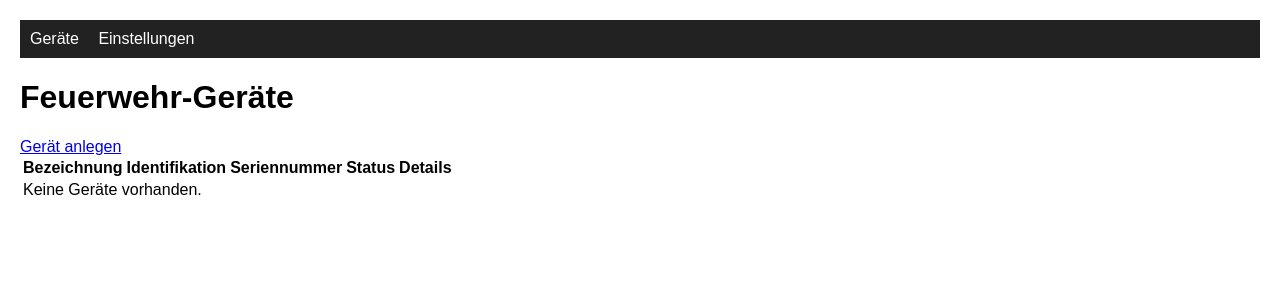
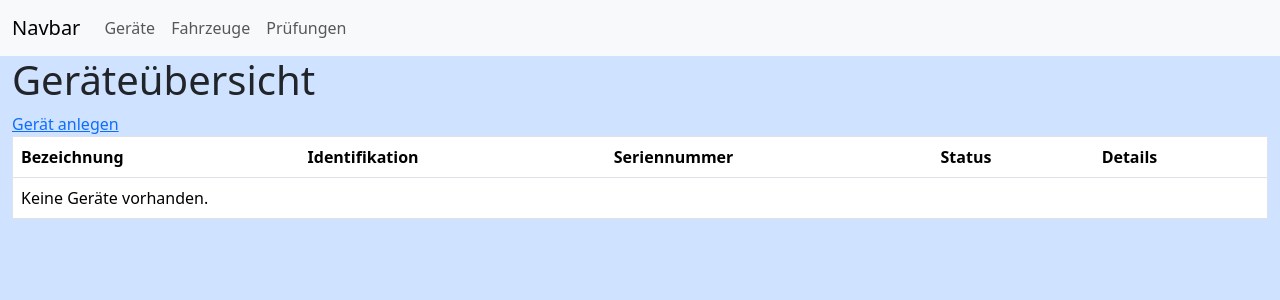
Before and after one commit to oOmanniOo/geraeteverwaltung, a Django app: page /geraete/ in a window 1280 px wide. Shown: the top 300 px of the page. Run offline with Django 5.2, Linux system fonts and the light colour scheme; data that the repository does not hold is empty; parts of the project's set-up code (start-up, migrations or seed data) failed here and were passed over.

Commit message:
bootstrap hinzugefügt: Erste Layoutanpassungen begonnen

```diff
--- a/geraete/templates/geraete/geraete_create.html
+++ b/geraete/templates/geraete/geraete_create.html
@@ -12,6 +12,6 @@
         <button type="submit">Gerät anlegen</button>
     </form>
 
-    <a href=' {% url 'geraete_liste' %} '>Zurück zur Liste</a>
+    <a href="{% url 'geraete:geraete_liste' %}">Zurück zur Liste</a>
 
 {% endblock %}
--- a/geraete/templates/geraete/geraete_detail.html
+++ b/geraete/templates/geraete/geraete_detail.html
@@ -9,7 +9,7 @@
 <p><strong>Seriennummer:</strong> {{ geraet.seriennummer|default:"Nicht verfügbar" }}</p>
 <p><strong>Status:</strong> {{ geraet.status }}</p>
 
-<a href="{% url 'geraete_liste' %}">Zurück zur Liste</a>
-<a href="{% url 'geraete_edit' geraet.id %}">Bearbeiten</a>
+<a href="{% url 'geraete:geraete_liste' %}">Zurück zur Liste</a>
+<a href="{% url 'geraete:geraete_edit' geraet.id %}">Bearbeiten</a>
 
 {% endblock %}
--- a/geraete/templates/geraete/geraete_edit.html
+++ b/geraete/templates/geraete/geraete_edit.html
@@ -26,5 +26,5 @@
     <button type="submit">Gerät speichern</button>
 </form>
 
-<a href=" {% url 'geraete_liste' %}">Zurück zur Liste</a>
+<a href=" {% url 'geraete:geraete_liste' %}">Zurück zur Liste</a>
 {% endblock %}
--- a/geraete/templates/geraete/geraete_liste.html
+++ b/geraete/templates/geraete/geraete_liste.html
@@ -3,11 +3,12 @@
 {% block title %}Geräte-Übersicht{% endblock %}
 
 {% block content %}
-    <h1>Feuerwehr-Geräte</h1>
+    <h1>Geräteübersicht</h1>
 
-    <a href="{% url 'geraete_create' %}">Gerät anlegen</a>
+    <a href="{% url 'geraete:geraete_create' %}">Gerät anlegen</a>
 
-    <table>
+    <table class="table table-hover border">
+        <thead>
             <tr>
                 <th>Bezeichnung</th>
                 <th>Identifikation</th>
@@ -15,18 +16,21 @@
                 <th>Status</th>
                 <th>Details</th>
             </tr>
+        </thead>
         {% for geraet in geraete %}
+        <tbody>
             <tr>
                 <td>{{ geraet.bezeichnung }}</td>
                 <td>{{ geraet.identifikation }}</td>
                 <td>{{ geraet.seriennummer|default:"-" }}</td>
                 <td>{{ geraet.status }}</td>
-            <td><a href="{% url 'geraete_detail' geraet.id %}">Details</a></td>
+                <td><a href="{% url 'geraete:geraete_detail' geraet.id %}">Details</a></td>
             </tr>
             {% empty %}
             <tr>
                 <td colspan="5">Keine Geräte vorhanden.</td>
             </tr>
             {% endfor %}
+        </tbody>
     </table>
 {% endblock %}
--- a/geraete/urls.py
+++ b/geraete/urls.py
@@ -1,5 +1,7 @@
 from django.urls import path
 from . import views
+
+app_name = 'geraete'
 
 urlpatterns = [
     path('', views.geraete_liste, name='geraete_liste'),
--- a/templates/base.html
+++ b/templates/base.html
@@ -3,22 +3,14 @@
 <head>
     <meta charset="UTF-8">
     <meta name="viewport" content="width=device-width, initial-scale=1.0">
+    <link href="https://cdn.jsdelivr.net/npm/bootstrap@5.3.3/dist/css/bootstrap.min.css" rel="stylesheet" integrity="sha384-QWTKZyjpPEjISv5WaRU9OFeRpok6YctnYmDr5pNlyT2bRjXh0JMhjY6hW+ALEwIH" crossorigin="anonymous">
     <title>{% block title %}Feuerwehr Verwaltung{% endblock %}</title>
-    <style>
-        body { font-family: Arial, sans-serif; margin: 20px; }
-        nav { background: #222; padding: 10px; }
-        nav a { color: white; margin-right: 15px; text-decoration: none; }
-        .container { margin-top: 20px; }
-    </style>
 </head>
-<body>
+<body class="bg-primary-subtle">
 
-    <nav>
-        <a href="{% url 'geraete_liste' %}">Geräte</a>
-        <a href="#">Einstellungen</a>
-    </nav>
+    {% include "navbar.html" %}
 
-    <div class="container">
+    <div class="container-fluid">
         {% block content %}{% endblock %}
     </div>
 
--- /dev/null
+++ b/templates/navbar.html
@@ -0,0 +1,15 @@
+<nav class="navbar navbar-expand-lg bg-body-tertiary">
+  <div class="container-fluid">
+    <a class="navbar-brand" href="#">Navbar</a>
+    <button class="navbar-toggler" type="button" data-bs-toggle="collapse" data-bs-target="#navbarNavAltMarkup" aria-controls="navbarNavAltMarkup" aria-expanded="false" aria-label="Toggle navigation">
+      <span class="navbar-toggler-icon"></span>
+    </button>
+    <div class="collapse navbar-collapse" id="navbarNavAltMarkup">
+      <div class="navbar-nav">
+        <a class="nav-link" href="{% url 'geraete:geraete_liste' %}">Geräte</a>
+        <a class="nav-link" href="#">Fahrzeuge</a>
+        <a class="nav-link" href="#">Prüfungen</a>
+      </div>
+    </div>
+  </div>
+</nav>
```
Lines whose indentation alone changed are shown as unchanged.
